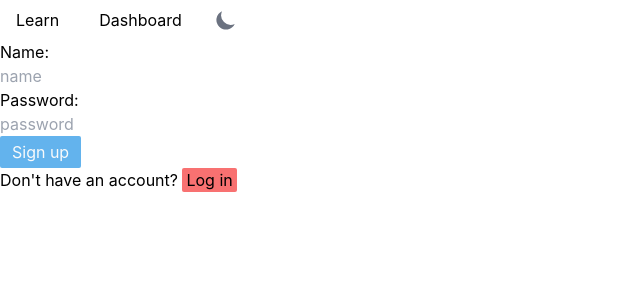
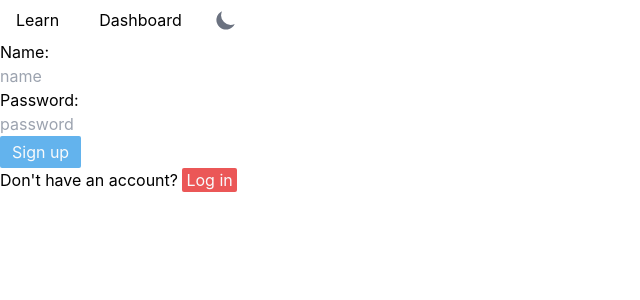
Before and after one commit to conalli/bookshelf-client, a Next.js app: page /signin in a window 1280 px wide. Shown: the top 300 px of the page, without its empty margins (0-640 px from the left). Built offline with nearby package versions, Linux system fonts and the light colour scheme; no server answers.

Commit message:
add custom colours to signin

```diff
--- a/pages/signin/index.tsx
+++ b/pages/signin/index.tsx
@@ -14,7 +14,10 @@ const SignIn = () => {
       <SignInForm type={formType} />
       <p className="text-">
         {formType === "Log in" ? "Already" : "Don't"} have an account?{" "}
-        <button className="bg-red-400 px-1 rounded-sm" onClick={changeFormType}>
+        <button
+          className="bg-bk-red px-1 rounded-sm text-gray-50"
+          onClick={changeFormType}
+        >
           {altType}
         </button>
       </p>
```
